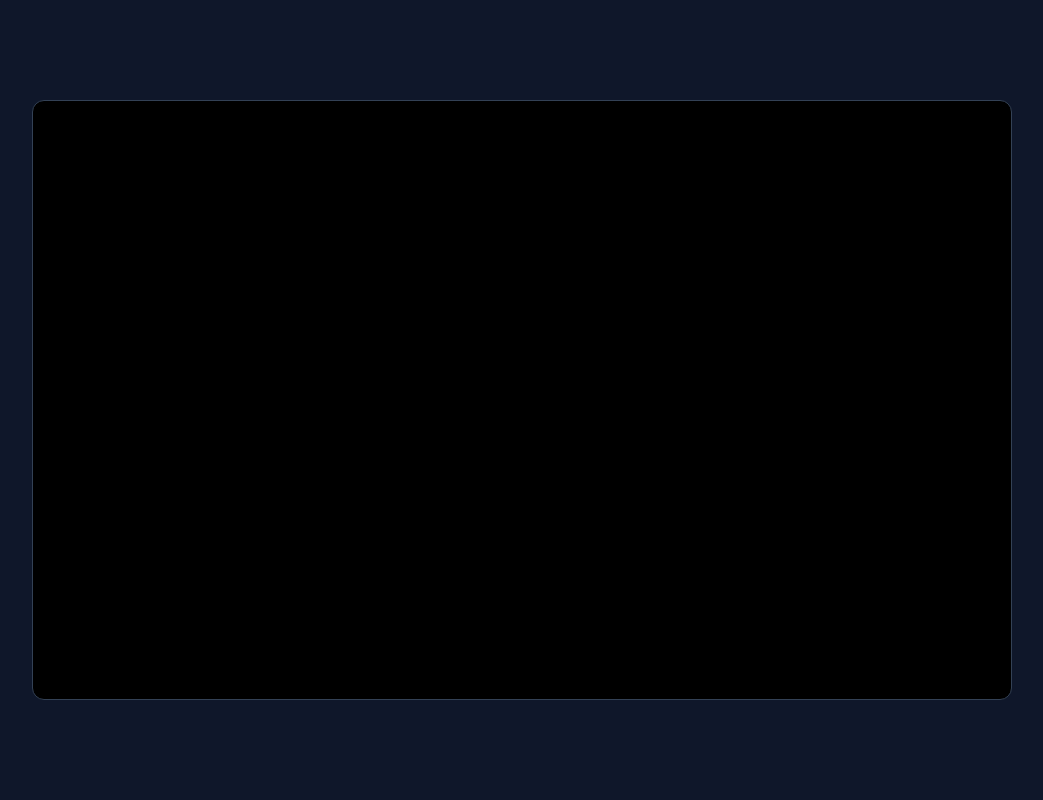
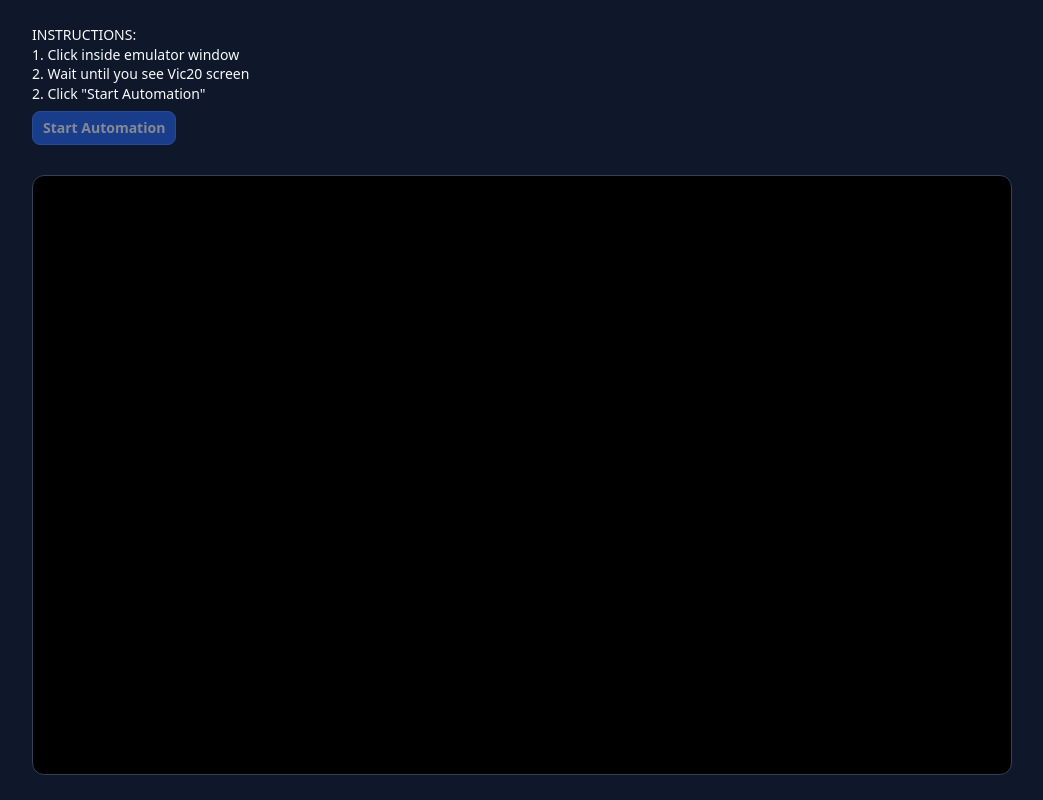
Before and after one commit to WrithewWrathew/kull, a plain HTML site: page index.html in a window 1280 px wide. Shown: the whole page, without its empty margins (118-1161 px from the left). Drawn offline with Linux system fonts and the light colour scheme.

Commit message:
Implement controls panel and automation button
Added controls panel with instructions and start button for automation.

```diff
--- a/index.html
+++ b/index.html
@@ -28,6 +28,37 @@
       padding: 16px;
       display: grid;
       place-items: center;
+      gap: 12px;
+    }
+
+    #controlsPanel {
+      width: min(100%, 980px);
+      display: grid;
+      justify-items: start;
+      gap: 8px;
+      color: #f8fafc;
+      font-size: 14px;
+      line-height: 1.4;
+    }
+
+    #instructions {
+      white-space: pre-line;
+    }
+
+    #startAutomationButton {
+      font: inherit;
+      cursor: pointer;
+      border: 1px solid #3b82f6;
+      border-radius: 8px;
+      padding: 6px 10px;
+      background: #2563eb;
+      color: #f8fafc;
+      font-weight: 700;
+    }
+
+    #startAutomationButton:disabled {
+      cursor: not-allowed;
+      opacity: 0.5;
     }
 
     #gameShell {
@@ -49,6 +80,10 @@
 </head>
 <body>
   <main>
+    <div id="controlsPanel">
+      <div id="instructions">INSTRUCTIONS:<br>1. Click inside emulator window<br>2. Wait until you see Vic20 screen<br>2. Click &quot;Start Automation&quot;</div>
+      <button id="startAutomationButton" type="button" disabled>Start Automation</button>
+    </div>
     <div id="gameShell"></div>
   </main>
 
@@ -2494,7 +2529,7 @@
     const RAM_EXPANSION = "35kB";
 
     // Requested automation timings.
-    const INITIAL_AUTOMATION_DELAY_MS = 10000;
+    const INITIAL_AUTOMATION_DELAY_MS = 5000;
     const AFTER_FIRST_POKE_DELAY_MS = 3000;
     const AFTER_LOAD_DELAY_MS = 5000;
     const AFTER_SECOND_POKE_DELAY_MS = 3000;
@@ -2557,9 +2592,11 @@
     ];
 
     const gameShell = document.getElementById("gameShell");
+    const startAutomationButton = document.getElementById("startAutomationButton");
 
     let selectedFile = null;
     let started = false;
+    let coreStarted = false;
     let automationRunning = false;
     let automationHasRun = false;
     let automationTimer = null;
@@ -2603,6 +2640,14 @@
 
     window.addEventListener("unhandledrejection", (event) => {
       console.error(event.reason && event.reason.message ? event.reason.message : event.reason);
+    });
+
+    startAutomationButton.addEventListener("click", () => {
+      if (!coreStarted || automationRunning || automationHasRun) return;
+
+      startAutomationButton.disabled = true;
+      applyLiveKeyboardSettings();
+      queueAutomation("Start Automation button clicked.", 0);
     });
 
     startEmulator();
@@ -2681,8 +2726,9 @@
 
       window.EJS_onGameStart = () => {
         log("VIC-20 core started.");
+        coreStarted = true;
         applyLiveKeyboardSettings();
-        queueAutomation("VIC-20 core is running. Starting 10 second automation delay.", INITIAL_AUTOMATION_DELAY_MS);
+        startAutomationButton.disabled = false;
       };
 
       const loader = document.createElement("script");
@@ -2766,6 +2812,10 @@
         setStatus("Automation complete. The final RUN command has been entered.");
       } catch (error) {
         console.error(error && error.message ? error.message : error);
+        if (coreStarted && startAutomationButton) {
+          startAutomationButton.disabled = false;
+          automationHasRun = false;
+        }
       } finally {
         automationRunning = false;
       }
```
